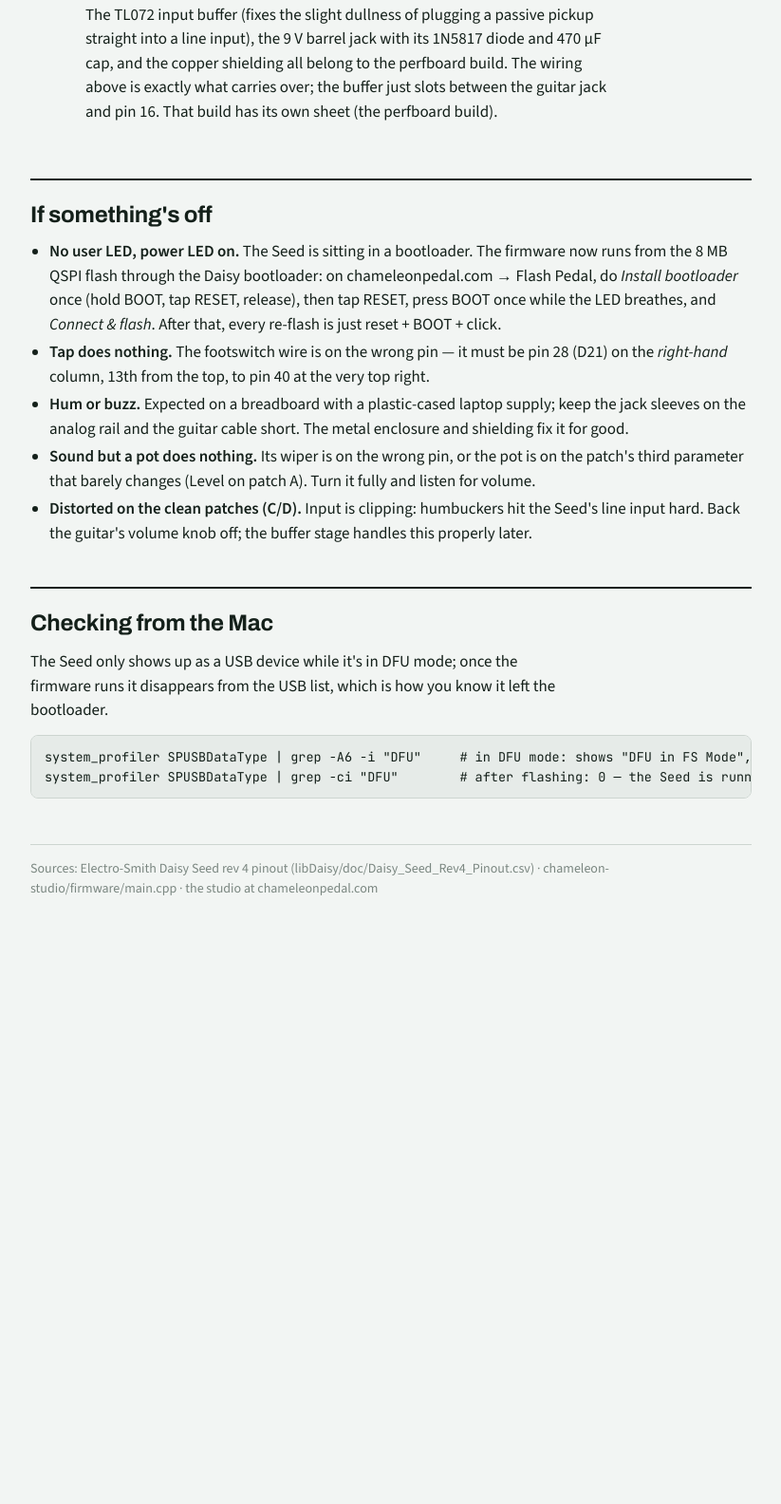
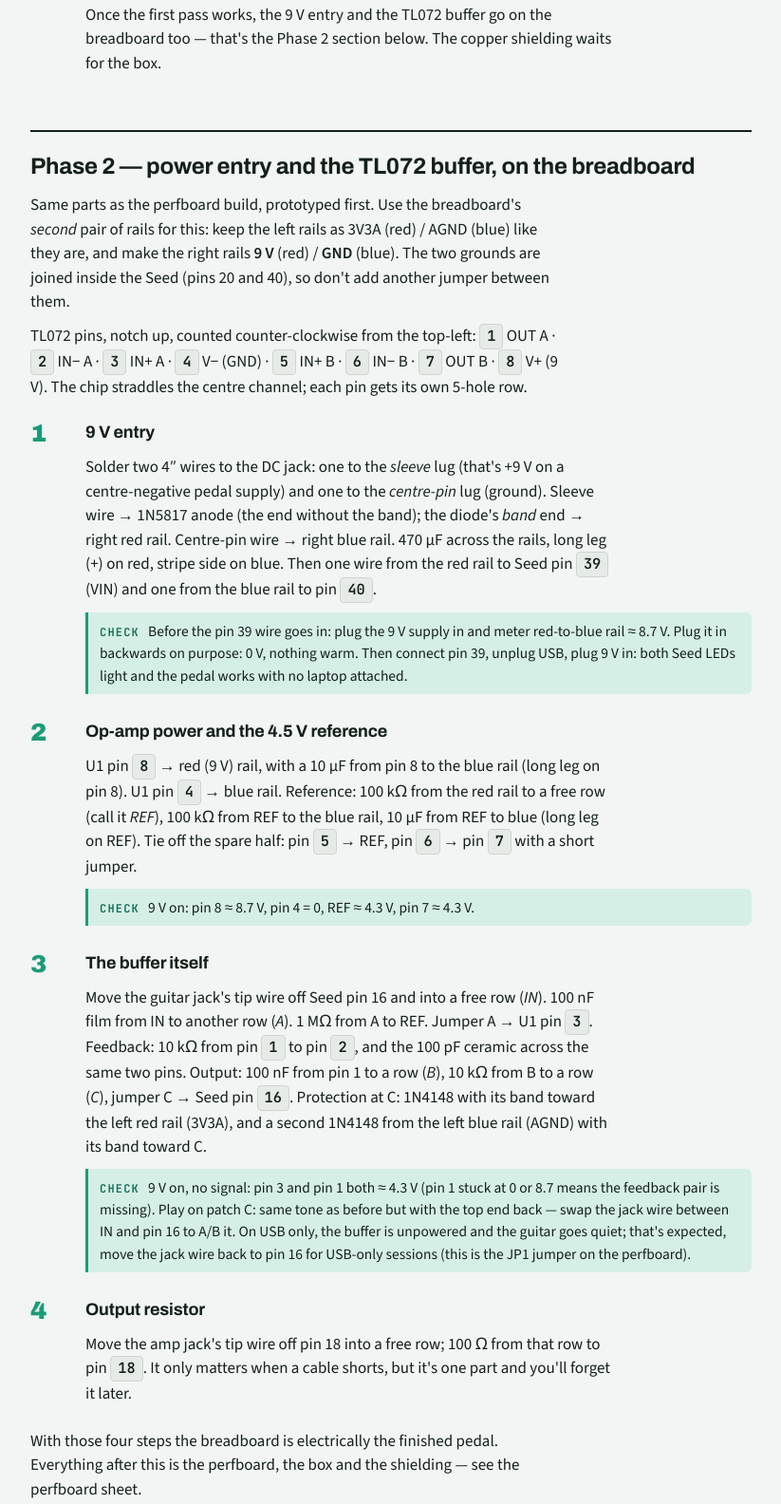
Before and after one commit to allensulzen/chameleon-studio, a website: page wiring/index.html in a window 1280 px wide. Shown: the part 3728-5312 px from the top of the page at 95% size, without its empty margins (228-1051 px from the left). Before the commit the page ends 4754 px from the top, so only its background shows below. Drawn offline with nearby package versions, Linux system fonts and the light colour scheme.

Commit message:
Wiring sheet: Phase 2 — 9 V entry and TL072 buffer on the breadboard

```diff
--- a/wiring/index.html
+++ b/wiring/index.html
@@ -74,7 +74,7 @@
   <div class="warn"><b>Pin numbers on this sheet are the physical header pins (1–40), counted the way the board is printed.</b> The older project plan mislabelled three of them: pin 21 is <em>3V3 analog</em>, not ground; pin 38 is 3V3 <em>digital</em>; the ground you want for the footswitch and power is pin 40. The table below is the one to trust.</div>
 
   <h2>What you're building tonight</h2>
-  <p>The Seed does all the audio work. Around it: a momentary footswitch that the firmware reads as tap (bypass) or hold (next patch), three 10 kΩ pots read as 0–3.3 V, and two ¼″ jacks straight into the Seed's line-level in and out. No op-amp buffer yet — plug the guitar straight in for tonight; it works, just a touch dull. Power comes over the USB cable from the laptop, so leave the 9 V jack and diode for another night.</p>
+  <p>The Seed does all the audio work. Around it: a momentary footswitch that the firmware reads as tap (bypass) or hold (next patch), three 10 kΩ pots read as 0–3.3 V, and two ¼″ jacks straight into the Seed's line-level in and out. No op-amp buffer yet — plug the guitar straight in for tonight; it works, just a touch dull. Power comes over the USB cable from the laptop for the first pass; the 9 V entry and the buffer are Phase 2, further down.</p>
 
   <figure>
     <svg viewBox="0 0 760 640" role="img" aria-label="Wiring diagram: Daisy Seed with footswitch, three pots and two jacks">
@@ -257,9 +257,35 @@
     </div></li>
     <li><div>
       <h3>Not tonight</h3>
-      <p>The TL072 input buffer (fixes the slight dullness of plugging a passive pickup straight into a line input), the 9 V barrel jack with its 1N5817 diode and 470 µF cap, and the copper shielding all belong to the perfboard build. The wiring above is exactly what carries over; the buffer just slots between the guitar jack and pin 16. That build has its own sheet (the perfboard build).</p>
+      <p>Once the first pass works, the 9 V entry and the TL072 buffer go on the breadboard too — that's the Phase 2 section below. The copper shielding waits for the box.</p>
     </div></li>
   </ol>
+
+  <h2>Phase 2 — power entry and the TL072 buffer, on the breadboard</h2>
+  <p>Same parts as the perfboard build, prototyped first. Use the breadboard's <em>second</em> pair of rails for this: keep the left rails as 3V3A (red) / AGND (blue) like they are, and make the right rails <strong>9 V</strong> (red) / <strong>GND</strong> (blue). The two grounds are joined inside the Seed (pins 20 and 40), so don't add another jumper between them.</p>
+  <p>TL072 pins, notch up, counted counter-clockwise from the top-left: <span class="pin">1</span> OUT A · <span class="pin">2</span> IN− A · <span class="pin">3</span> IN+ A · <span class="pin">4</span> V− (GND) · <span class="pin">5</span> IN+ B · <span class="pin">6</span> IN− B · <span class="pin">7</span> OUT B · <span class="pin">8</span> V+ (9 V). The chip straddles the centre channel; each pin gets its own 5-hole row.</p>
+  <ol class="steps">
+    <li><div>
+      <h3>9 V entry</h3>
+      <p>Solder two 4″ wires to the DC jack: one to the <em>sleeve</em> lug (that's +9 V on a centre-negative pedal supply) and one to the <em>centre-pin</em> lug (ground). Sleeve wire → 1N5817 anode (the end without the band); the diode's <em>band</em> end → right red rail. Centre-pin wire → right blue rail. 470 µF across the rails, long leg (+) on red, stripe side on blue. Then one wire from the red rail to Seed pin <span class="pin">39</span> (VIN) and one from the blue rail to pin <span class="pin">40</span>.</p>
+      <div class="check"><b>Check</b> Before the pin 39 wire goes in: plug the 9 V supply in and meter red-to-blue rail ≈ 8.7 V. Plug it in backwards on purpose: 0 V, nothing warm. Then connect pin 39, unplug USB, plug 9 V in: both Seed LEDs light and the pedal works with no laptop attached.</div>
+    </div></li>
+    <li><div>
+      <h3>Op-amp power and the 4.5 V reference</h3>
+      <p>U1 pin <span class="pin">8</span> → red (9 V) rail, with a 10 µF from pin 8 to the blue rail (long leg on pin 8). U1 pin <span class="pin">4</span> → blue rail. Reference: 100 kΩ from the red rail to a free row (call it <em>REF</em>), 100 kΩ from REF to the blue rail, 10 µF from REF to blue (long leg on REF). Tie off the spare half: pin <span class="pin">5</span> → REF, pin <span class="pin">6</span> → pin <span class="pin">7</span> with a short jumper.</p>
+      <div class="check"><b>Check</b> 9 V on: pin 8 ≈ 8.7 V, pin 4 = 0, REF ≈ 4.3 V, pin 7 ≈ 4.3 V.</div>
+    </div></li>
+    <li><div>
+      <h3>The buffer itself</h3>
+      <p>Move the guitar jack's tip wire off Seed pin 16 and into a free row (<em>IN</em>). 100 nF film from IN to another row (<em>A</em>). 1 MΩ from A to REF. Jumper A → U1 pin <span class="pin">3</span>. Feedback: 10 kΩ from pin <span class="pin">1</span> to pin <span class="pin">2</span>, and the 100 pF ceramic across the same two pins. Output: 100 nF from pin 1 to a row (<em>B</em>), 10 kΩ from B to a row (<em>C</em>), jumper C → Seed pin <span class="pin">16</span>. Protection at C: 1N4148 with its band toward the left red rail (3V3A), and a second 1N4148 from the left blue rail (AGND) with its band toward C.</p>
+      <div class="check"><b>Check</b> 9 V on, no signal: pin 3 and pin 1 both ≈ 4.3 V (pin 1 stuck at 0 or 8.7 means the feedback pair is missing). Play on patch C: same tone as before but with the top end back — swap the jack wire between IN and pin 16 to A/B it. On USB only, the buffer is unpowered and the guitar goes quiet; that's expected, move the jack wire back to pin 16 for USB-only sessions (this is the JP1 jumper on the perfboard).</div>
+    </div></li>
+    <li><div>
+      <h3>Output resistor</h3>
+      <p>Move the amp jack's tip wire off pin 18 into a free row; 100 Ω from that row to pin <span class="pin">18</span>. It only matters when a cable shorts, but it's one part and you'll forget it later.</p>
+    </div></li>
+  </ol>
+  <p>With those four steps the breadboard is electrically the finished pedal. Everything after this is the perfboard, the box and the shielding — see the perfboard sheet.</p>
 
   <h2>If something's off</h2>
   <ul>
```
